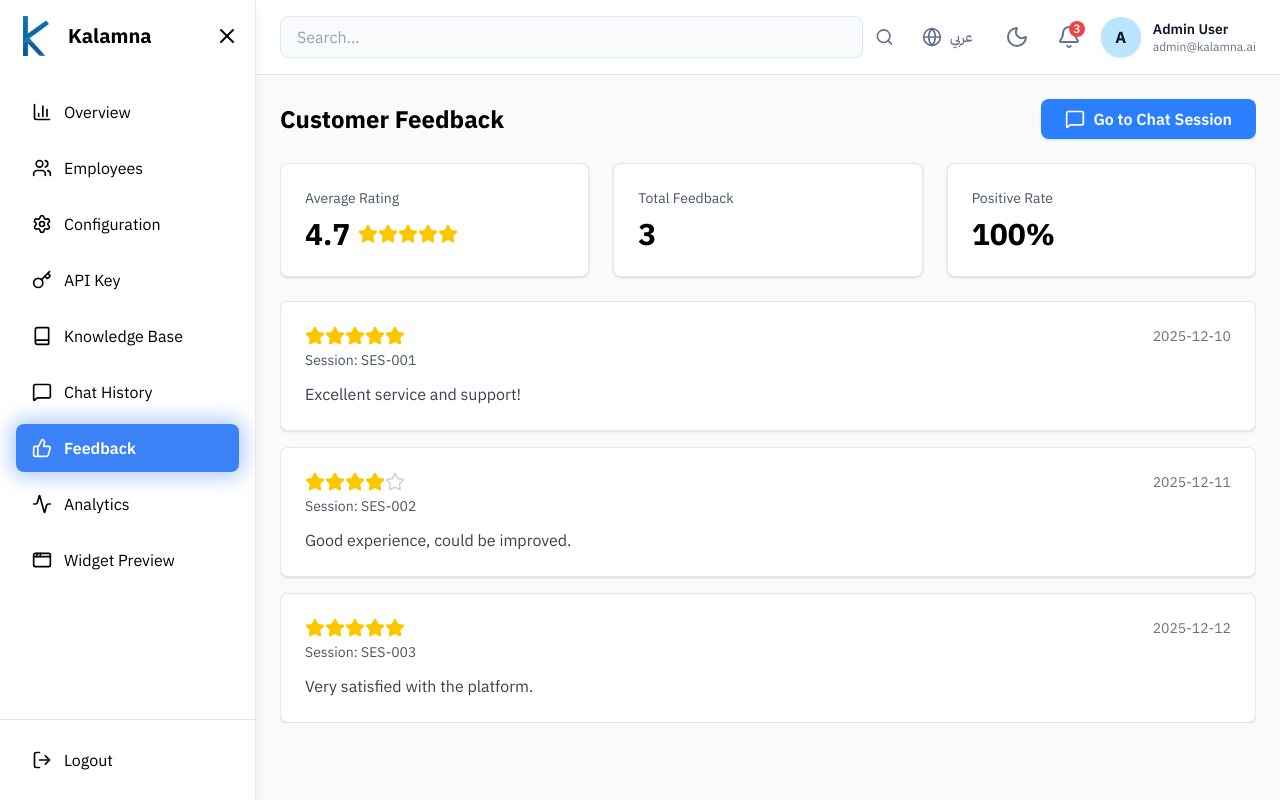
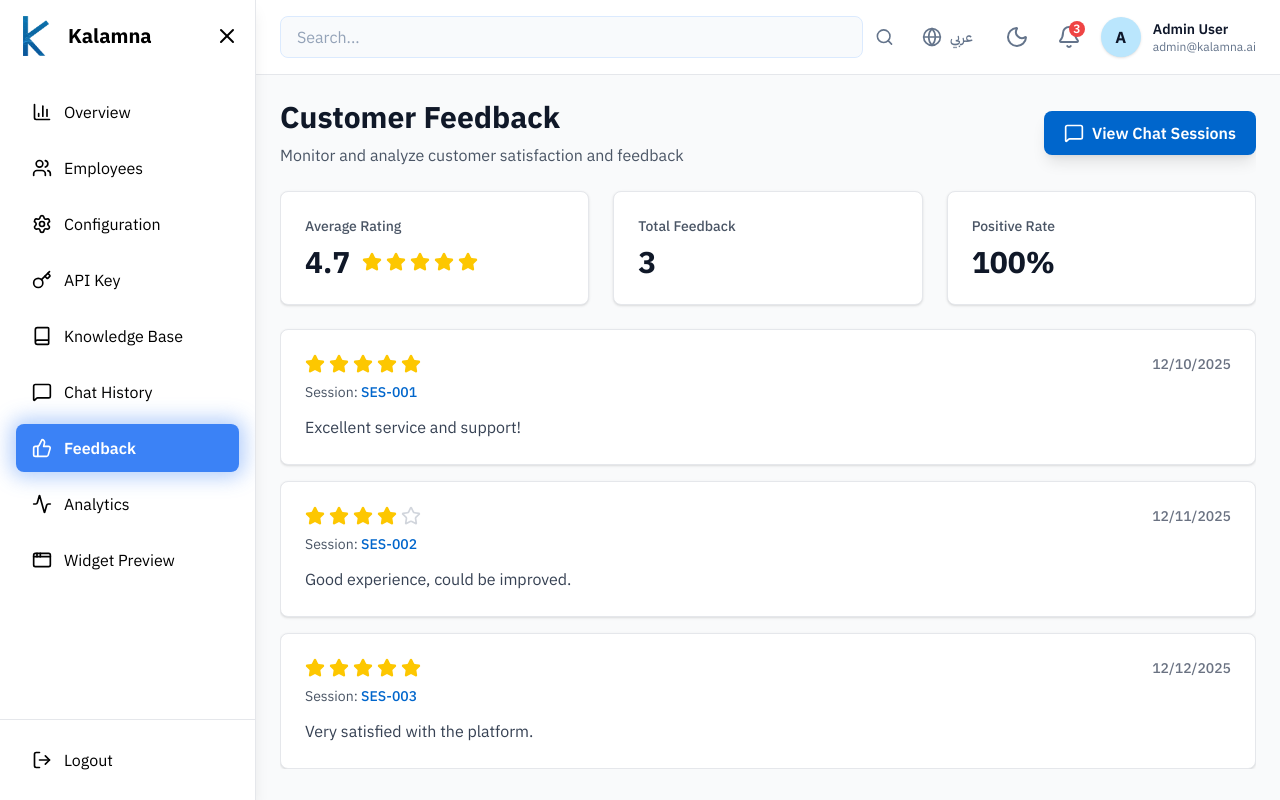
Before and after one commit to Kalamna/Kalamna-Dashboard, a React (Vite) app: page /feedback in a window 1280 px wide. Built offline with nearby package versions, Linux system fonts and the light colour scheme.

Commit message:
updated feedback

```diff
--- a/src/pages/feedback/FeedbackPage.tsx
+++ b/src/pages/feedback/FeedbackPage.tsx
@@ -55,18 +55,25 @@ export default function FeedbackPage({
 
   return (
     <div className="space-y-6 max-w-full overflow-x-hidden">
-      {/* Top Bar with Title and Button */}
-      <div className="flex items-center justify-between flex-wrap gap-4">
-        <h2 className="text-2xl font-bold text-text-color-specific dark:text-white">
-          {t("customerFeedback", "Customer Feedback")}
-        </h2>
+      {/* Page header */}
+      <div className="flex flex-col sm:flex-row justify-between items-start sm:items-center gap-4">
+        <div className="space-y-2">
+          <h2 className="text-2xl sm:text-3xl font-bold text-gray-900 dark:text-white">
+            {t("customerFeedback", "Customer Feedback")}
+          </h2>
+          <p className="text-sm sm:text-base text-gray-600 dark:text-gray-400">
+            {t("feedbackSubtitle", {
+              defaultValue: "Monitor and analyze customer satisfaction and feedback",
+            })}
+          </p>
+        </div>
         <button
           type="button"
-          className="flex items-center gap-2 px-6 py-2 rounded-lg bg-blue-500 hover:bg-blue-600 text-white font-semibold shadow transition-colors"
+          className="flex items-center gap-2 bg-[#0066cc] hover:bg-[#0052a3] dark:bg-[#3b82f6] dark:hover:bg-[#2563eb] text-white px-4 sm:px-5 py-2.5 rounded-lg transition-all duration-200 font-semibold shadow-lg hover:shadow-xl active:scale-95 text-sm sm:text-base whitespace-nowrap"
           onClick={() => navigate("/chat-history")}
         >
-          <MessageSquare className="w-5 h-5" />
-          {t("goToChatSession", "Go to Chat Session")}
+          <MessageSquare className="w-5 h-5 flex-shrink-0" />
+          {t("goToChatSession", "View Chat Sessions")}
         </button>
       </div>
 
@@ -95,23 +102,23 @@ export default function FeedbackPage({
         {feedbacks.map((feedback) => (
           <div
             key={feedback.id}
-            className="bg-white dark:bg-gray-800 p-6 rounded-lg shadow-sm border border-gray-200 dark:border-gray-700 overflow-hidden"
+            className="bg-white dark:bg-[#0d1f2d] p-6 rounded-lg shadow-sm border border-gray-200 dark:border-[#1e3a5f] overflow-hidden hover:shadow-md transition-shadow duration-200"
           >
             {/* Header */}
             <div className="flex justify-between items-start mb-3">
               <div>
                 <StarRating rating={feedback.rating} />
-                <p className="text-sm text-gray-600 dark:text-secondary mt-1">
-                  Session: {feedback.sessionId}
+                <p className="text-sm text-gray-600 dark:text-gray-400 mt-2">
+                  {t("session", "Session")}: <span className="font-medium text-[#0066cc] dark:text-[#3b82f6]">{feedback.sessionId}</span>
                 </p>
               </div>
-              <span className="text-sm text-gray-500 dark:text-secondary">
-                {feedback.date}
+              <span className="text-sm text-gray-500 dark:text-gray-400 font-medium">
+                {new Date(feedback.date).toLocaleDateString()}
               </span>
             </div>
 
             {/* Comment */}
-            <p className="text-gray-700 dark:text-secondary">
+            <p className="text-gray-700 dark:text-white leading-relaxed">
               {feedback.comment}
             </p>
           </div>
@@ -135,10 +142,10 @@ function StatCard({
   children?: React.ReactNode;
 }) {
   return (
-    <div className="bg-white dark:bg-gray-800 p-6 rounded-lg shadow-sm border border-gray-200 dark:border-gray-700">
-      <p className="text-sm text-gray-600 dark:text-secondary mb-2">{title}</p>
-      <div className="flex items-center gap-2">
-        <p className="text-3xl font-bold text-text-color-specific dark:text-white">
+    <div className="bg-white dark:bg-[#0d1f2d] p-6 rounded-lg shadow-sm border border-gray-200 dark:border-[#1e3a5f] hover:shadow-md transition-shadow duration-200">
+      <p className="text-sm font-medium text-gray-600 dark:text-gray-400 mb-2">{title}</p>
+      <div className="flex items-center gap-3">
+        <p className="text-3xl font-bold text-gray-900 dark:text-white">
           {value}
         </p>
         {children}
@@ -149,13 +156,13 @@ function StatCard({
 
 function StarRating({ rating }: { rating: number }) {
   return (
-    <div className="flex">
+    <div className="flex gap-1">
       {[...Array(5)].map((_, i) => (
         <Star
           key={i}
           className={`w-5 h-5 ${
             i < rating
-              ? "text-yellow-400 fill-yellow-400"
+              ? "text-yellow-400 fill-yellow-400 dark:text-yellow-500 dark:fill-yellow-500"
               : "text-gray-300 dark:text-gray-600"
           }`}
         />
```
